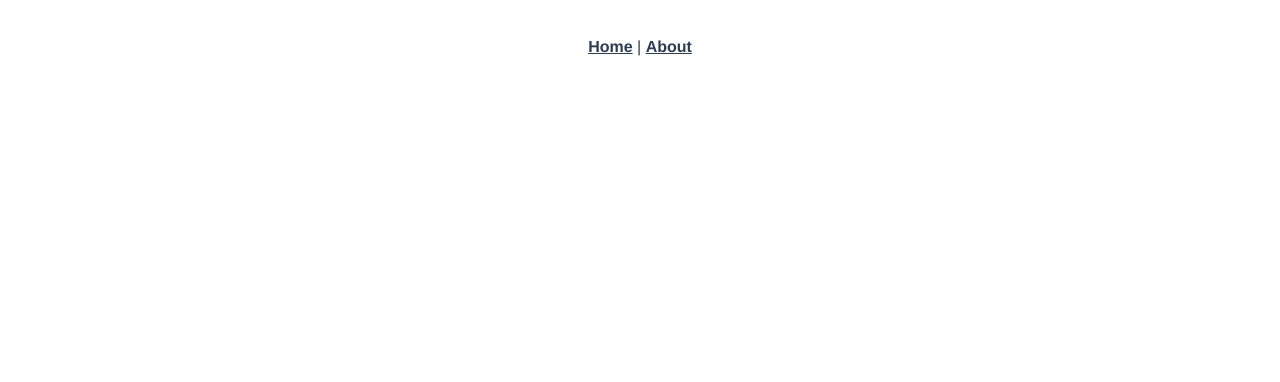
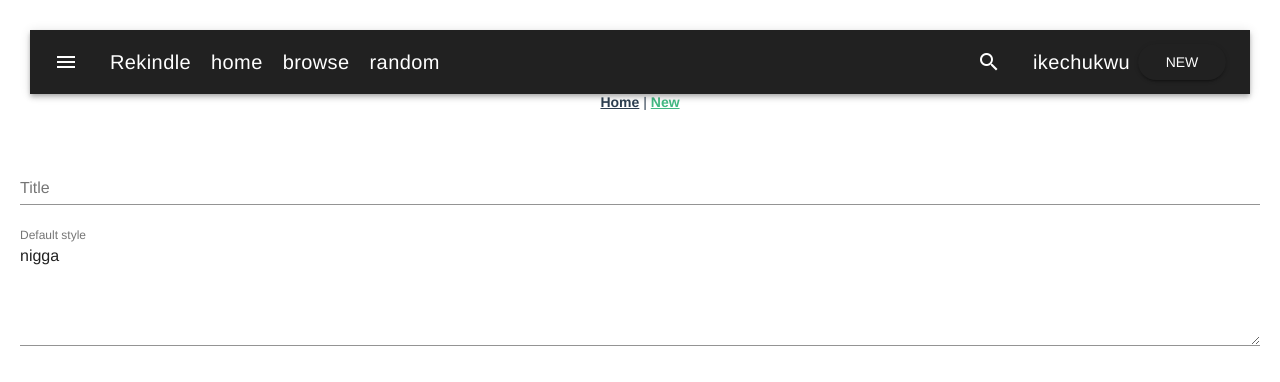
Before and after one commit to anudeike/Rekindle, a Vue app: page /#/new in a window 1280 px wide. Shown: the top 382 px of the page. Built offline with nearby package versions, Linux system fonts and the light colour scheme.

Commit message:
created files and started work on the form

```diff
--- a/package.json
+++ b/package.json
@@ -10,7 +10,8 @@
   "dependencies": {
     "core-js": "^2.6.5",
     "vue": "^2.6.10",
-    "vue-router": "^3.0.3"
+    "vue-router": "^3.0.3",
+    "vuetify": "^1.5.14"
   },
   "devDependencies": {
     "@vue/cli-plugin-babel": "^3.7.0",
--- a/public/index.html
+++ b/public/index.html
@@ -5,12 +5,17 @@
     <meta http-equiv="X-UA-Compatible" content="IE=edge">
     <meta name="viewport" content="width=device-width,initial-scale=1.0">
     <link rel="icon" href="<%= BASE_URL %>favicon.ico">
+    <link href='https://fonts.googleapis.com/css?family=Roboto:100,300,400,500,700,900|Material+Icons' rel="stylesheet">
+  </head>
     <title>rekindle</title>
   </head>
   <body>
     <noscript>
       <strong>We're sorry but rekindle doesn't work properly without JavaScript enabled. Please enable it to continue.</strong>
     </noscript>
+    <script>
+      import 'vuetify/dist/vuetify.min.css'
+    </script>
     <div id="app"></div>
     <!-- built files will be auto injected -->
   </body>
--- a/src/App.vue
+++ b/src/App.vue
@@ -1,8 +1,33 @@
 <template>
   <div id="app">
     <div id="nav">
+
+      <v-toolbar dark color="primary">
+        <v-toolbar-side-icon></v-toolbar-side-icon>
+
+        <!--normally the logo would go here-->
+        <v-toolbar-title class="logo">Rekindle</v-toolbar-title>
+
+        <v-toolbar-title>home</v-toolbar-title>
+        <v-toolbar-title>browse</v-toolbar-title>
+        <v-toolbar-title>random</v-toolbar-title>
+
+        <v-spacer></v-spacer>
+
+        <v-btn icon>
+          <v-icon>search</v-icon>
+        </v-btn>
+
+        <v-toolbar-title>ikechukwu</v-toolbar-title>
+        <v-btn round color="primary" dark> new </v-btn>
+
+      </v-toolbar>
+
       <router-link to="/">Home</router-link> |
-      <router-link to="/about">About</router-link>
+      <router-link to="/new">New</router-link>
+
+
+
     </div>
     <router-view />
   </div>
@@ -28,4 +53,9 @@
 #nav a.router-link-exact-active {
   color: #42b983;
 }
+
+#logo {
+  font-family: "SF Pro Display", sans-serif;
+}
+
 </style>
--- a/src/main.js
+++ b/src/main.js
@@ -1,9 +1,12 @@
 import Vue from "vue";
 import App from "./App.vue";
 import router from "./router";
+import Vuetify from "vuetify";
+import 'vuetify/dist/vuetify.min.css';
 
 Vue.config.productionTip = false;
 
+Vue.use(Vuetify);
 new Vue({
   router,
   render: h => h(App)
--- a/src/router.js
+++ b/src/router.js
@@ -1,6 +1,7 @@
 import Vue from "vue";
 import Router from "vue-router";
 import Home from "./views/Home.vue";
+import newStory from "./views/newStory.vue";
 
 Vue.use(Router);
 
@@ -12,13 +13,12 @@ export default new Router({
       component: Home
     },
     {
-      path: "/about",
-      name: "about",
+      path: "/new",
+      name: "newStory",
       // route level code-splitting
       // this generates a separate chunk (about.[hash].js) for this route
       // which is lazy-loaded when the route is visited.
-      component: () =>
-        import(/* webpackChunkName: "about" */ "./views/About.vue")
+      component: newStory
     }
   ]
 });
--- a/src/views/About.vue
+++ /dev/null
@@ -1,5 +0,0 @@
-<template>
-  <div class="about">
-    <h1>This is an about page</h1>
-  </div>
-</template>
--- /dev/null
+++ b/src/views/newStory.vue
@@ -0,0 +1,21 @@
+<template>
+  <div class="about">
+
+    <!--contains the main content that the user will type and submit their stuff into-->
+    <div class="content">
+      <v-form ref="form">
+        <v-text-field v-model="model" label="Title"></v-text-field>
+      </v-form>
+
+      <v-textarea name="input-7-1" label="Default style" value="nigga" hint="Hint text"></v-textarea>
+    </div>
+
+  </div>
+</template>
+
+<style scoped>
+  .content{
+    margin: 20px;
+
+  }
+</style>
```
Also changed, not shown: src/components/navbar.vue (added, +13 -0 lines), 1 other file (tests, documents, lock files or other folders).
